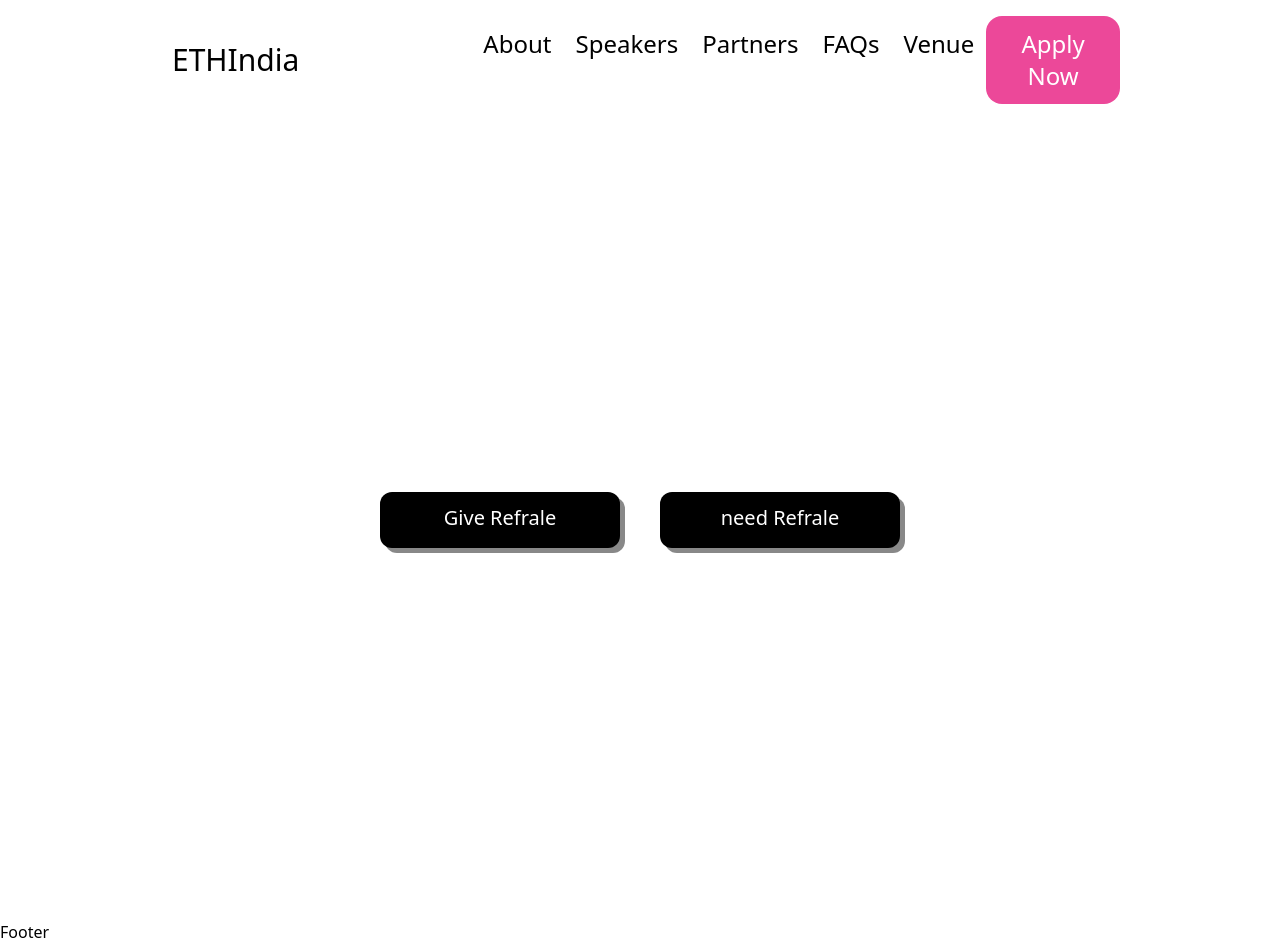
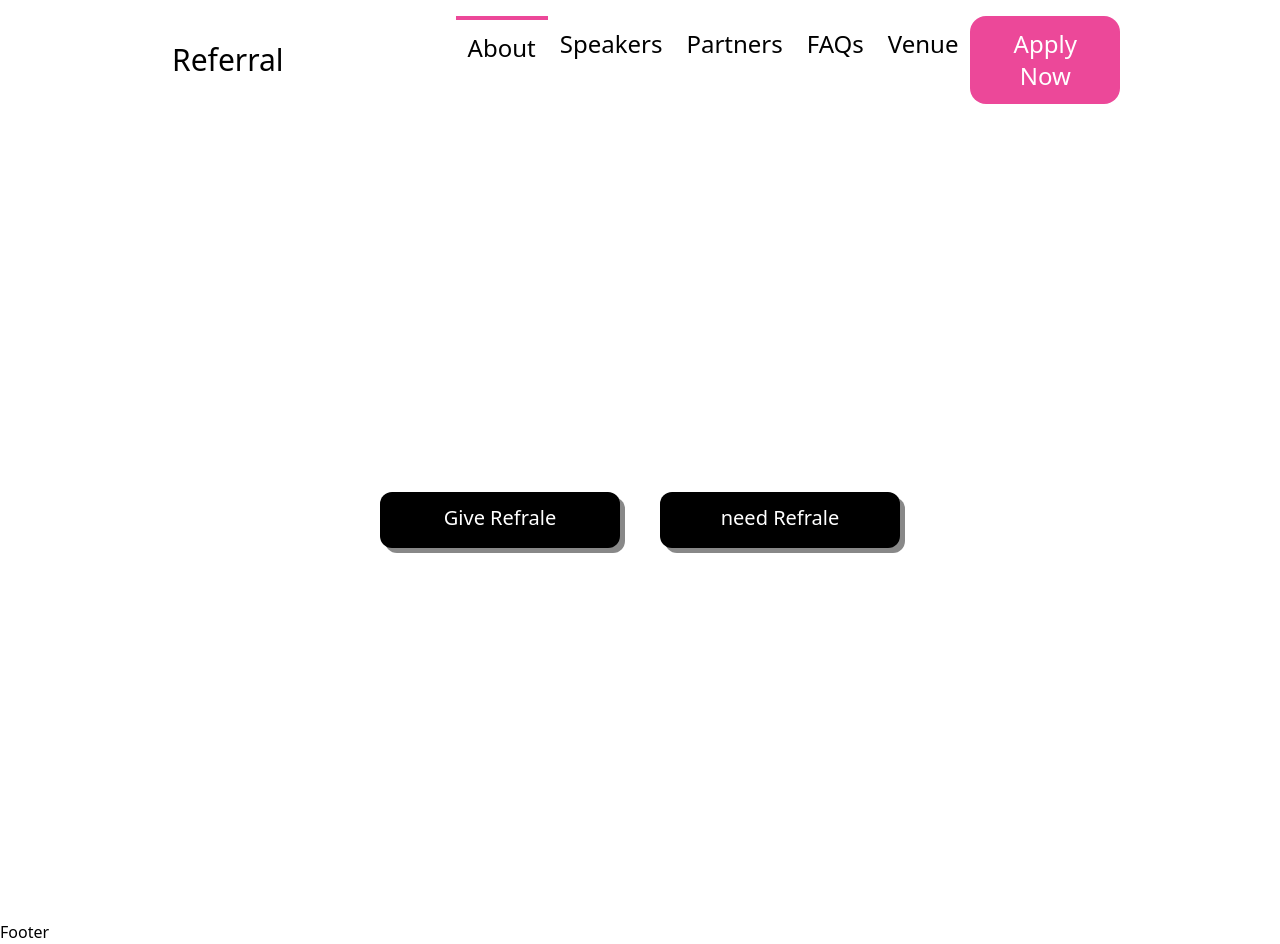
Before and after one commit to theonlyjunaid/codencool, a Next.js app: page / in a window 1280 px wide. Built offline with nearby package versions, Linux system fonts and the light colour scheme.

Commit message:
Update Navbar.jsx

```diff
--- a/components/home/Navbar.jsx
+++ b/components/home/Navbar.jsx
@@ -3,11 +3,10 @@ import React from 'react'
 const Navbar = () => {
   return (
     <div>
-
       <div className='flex justify-between bg-white w-3/4 m-auto rounded-2xl'>
-        <span className='text-3xl p-3 m-auto'>ETHIndia</span>
+        <span className='text-3xl p-3 m-auto'>Referral</span>
         <span className='flex w-3/4 justify-evenly ml-40 my-4'>
-          <span className='text-2xl font-light p-3'>About</span>
+          <span className='text-2xl font-light p-3 border-t-4 border-pink-500'>About</span>
           <span className='text-2xl font-light p-3'>Speakers</span>
           <span className='text-2xl font-light p-3'>Partners</span>
           <span className='text-2xl font-light p-3'>FAQs</span>
@@ -16,7 +15,6 @@ const Navbar = () => {
         </span>
       </div>
     </div>
-
   )
 }
 
```
